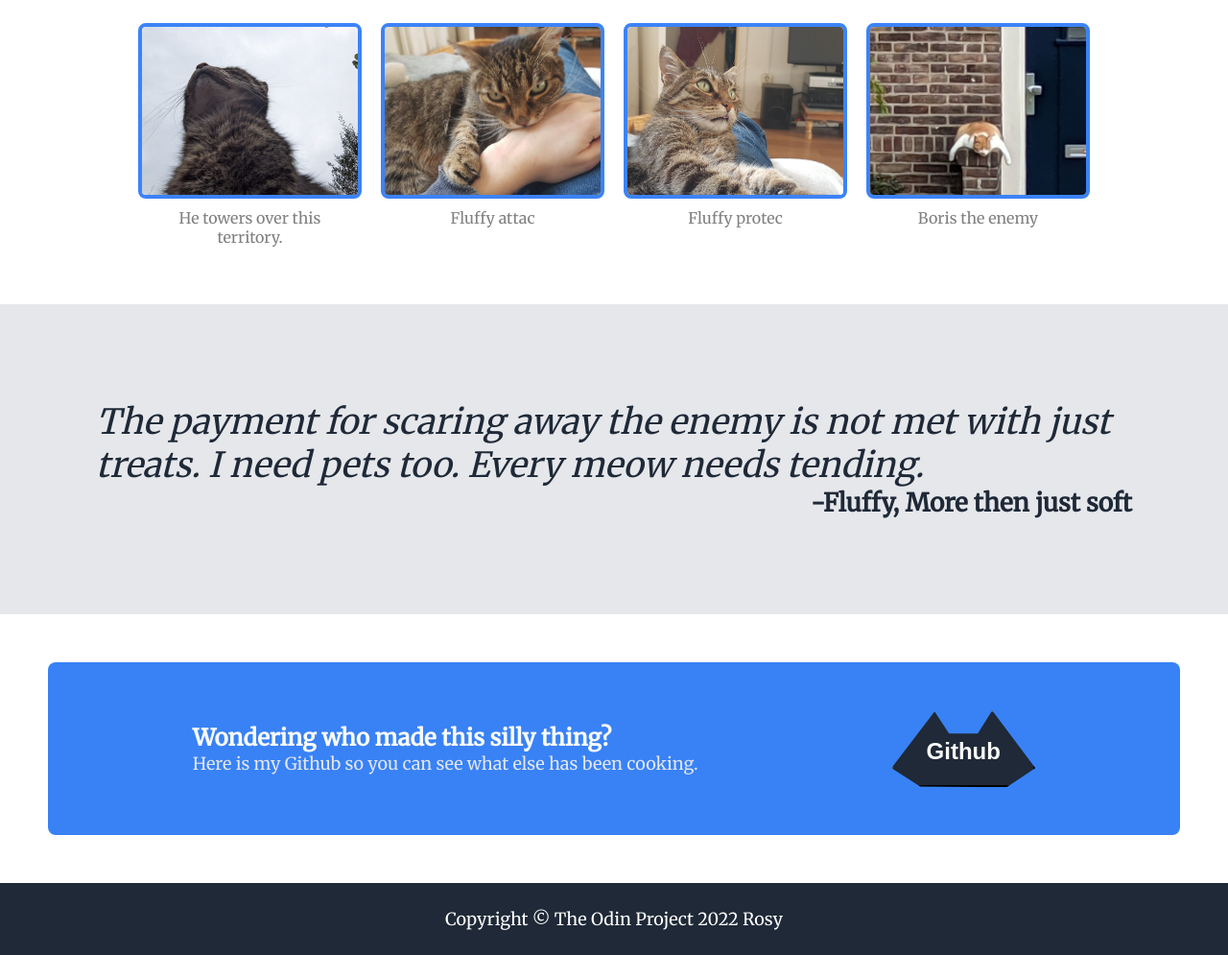
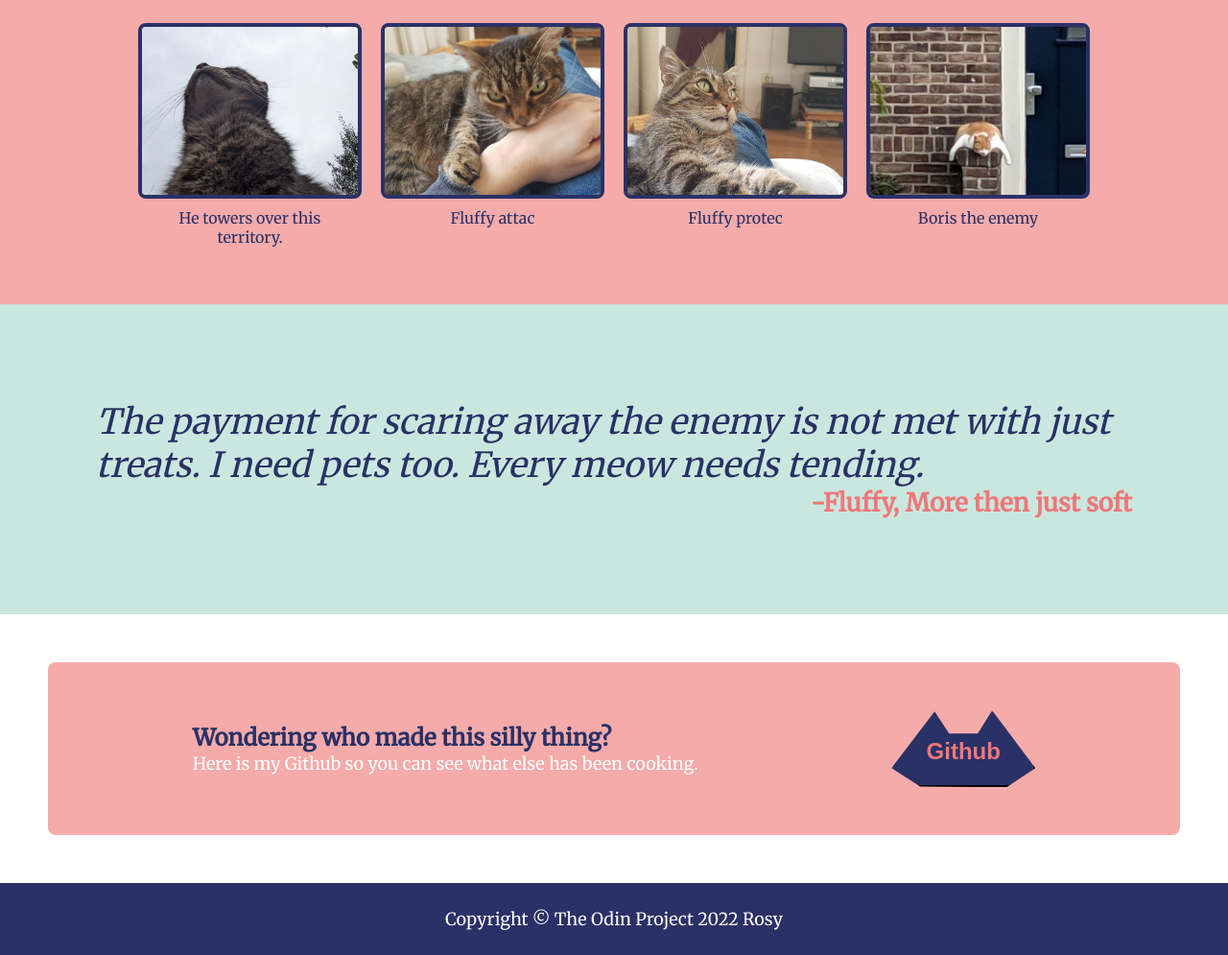
Before and after one commit to Rosybel9000/odinland, a plain HTML site: page index.html in a window 1280 px wide. Shown: the part 609-1604 px from the top of the page at 96% size. Drawn offline with Linux system fonts and the light colour scheme.

Commit message:
changed the color theme pastel

```diff
--- a/styles/stylesheet.css
+++ b/styles/stylesheet.css
@@ -1,9 +1,8 @@
 html {
     scroll-behavior: smooth;
-/*  */
 }
 body {
-    background-color: #1f2937;
+    background-color: #2A3166;
     font-family: 'Merriweather', sans-serif;
     margin: 0;
 }
@@ -11,8 +10,7 @@ body {
 .nav {
     display: flex;
     justify-content: space-around;
-    background-color: #1f2937;
-    color: white;
+    background-color: #2A3166;
     height: 50px;
     width: 100%;
 
@@ -60,7 +58,6 @@ p {
     justify-content: center;
     align-items: center;
     gap: 25px;
-    color: white;
     padding: 50px;
 }
 
@@ -71,7 +68,7 @@ p {
 .opening-header {
     font-weight: bolder;
     font-size: 48px;
-    color: #F9FAF8;
+    color: #EE7879;
 }
 
 .opening-text {
@@ -99,7 +96,7 @@ p {
 }
 
 .info {
-    background-color: white;
+    background-color: #F4ABAA;
     display: flex;
     flex-flow: column;
     justify-content: center;
@@ -110,7 +107,7 @@ p {
 .info-title {
     font-size: 36px;
     font-weight: bold;
-    color: #1F2937;
+    color: #2A3166;
     margin: 30px;
 }
 
@@ -118,7 +115,7 @@ p {
     display: flex;
     flex-wrap: wrap;
     justify-content: space-around;
-    color: gray;
+    color: #2A3166;
     padding-bottom: 50px;
 }
 
@@ -142,11 +139,11 @@ p {
     object-fit: cover;
 
     border-radius: 8px;
-    border: 4px solid hsl(217deg 91% 60%);
+    border: 4px solid #2A3166;
 }
 
 .quote {
-    background-color: #E5E7EB;
+    background-color: #CAE7DF;
     display: flex;
     flex-flow: column wrap;
     justify-content: center;
@@ -157,13 +154,13 @@ p {
 .quote-text {
     font-size: 36px;
     font-style: italic;
-    color: #1f2937;
+    color: #2A3166;
 }
 
 .quote-name {
     font-size: 26px;
     font-weight: bold;
-    color: #1f2937;
+    color: #EE7879;
     display: flex;
     align-self: flex-end;
 }
@@ -177,7 +174,7 @@ p {
 }
 
 .form-info {
-    background-color: #3882F6;
+    background-color: #F4ABAA;
     padding: 50px;
     border-radius: 8px;
     width: 100%;
@@ -188,18 +185,19 @@ p {
 .form-title {
     font-size: 24px;
     font-weight: 600;
-    color: #F9FAF8;
+    color: #2A3166;
 }
 
 .form-text {
     font-size: 18px;
-    color: #E5E7EB;
+    color: white;
 }
 
 .button-outside {
     /* border: 2px solid white; */
     clip-path: polygon(40% 30%, 60% 30%, 70% 0, 100% 75%, 80% 100%, 20% 99%, 0% 75%, 30% 1%);
-    background-color: #1f2937;
+    background-color: #2A3166;
+    color: #EE7879;
     width: 150px;
     height: 80px;
     line-height: 80px;
@@ -207,8 +205,8 @@ p {
     cursor: pointer;
 }
 .button-outside:hover {
-    background-color: white;
-    color: #1f2937;
+    background-color: #CAE7DF;
+    color: #2A3166;
 }
 
 .footer {
```
